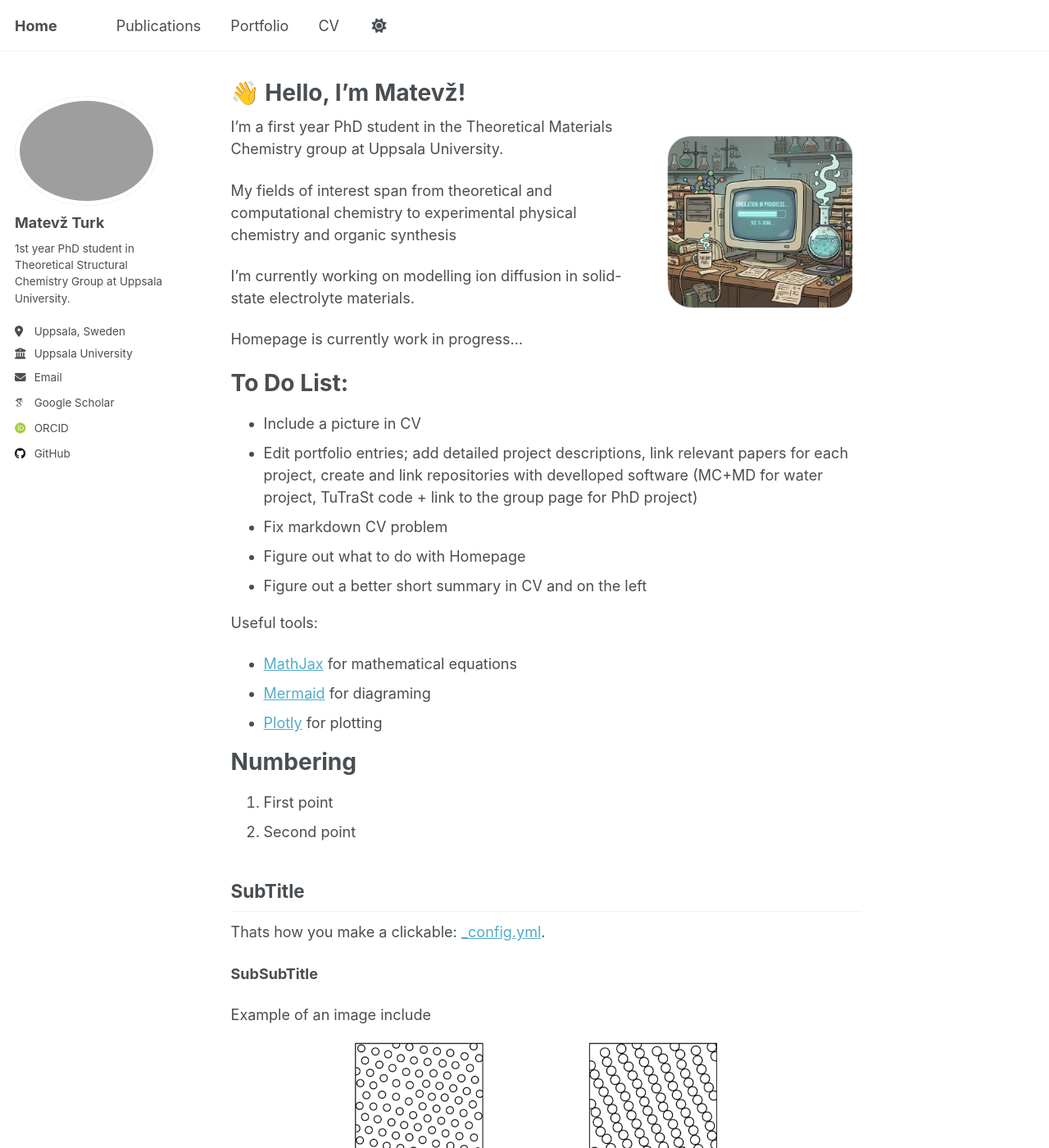
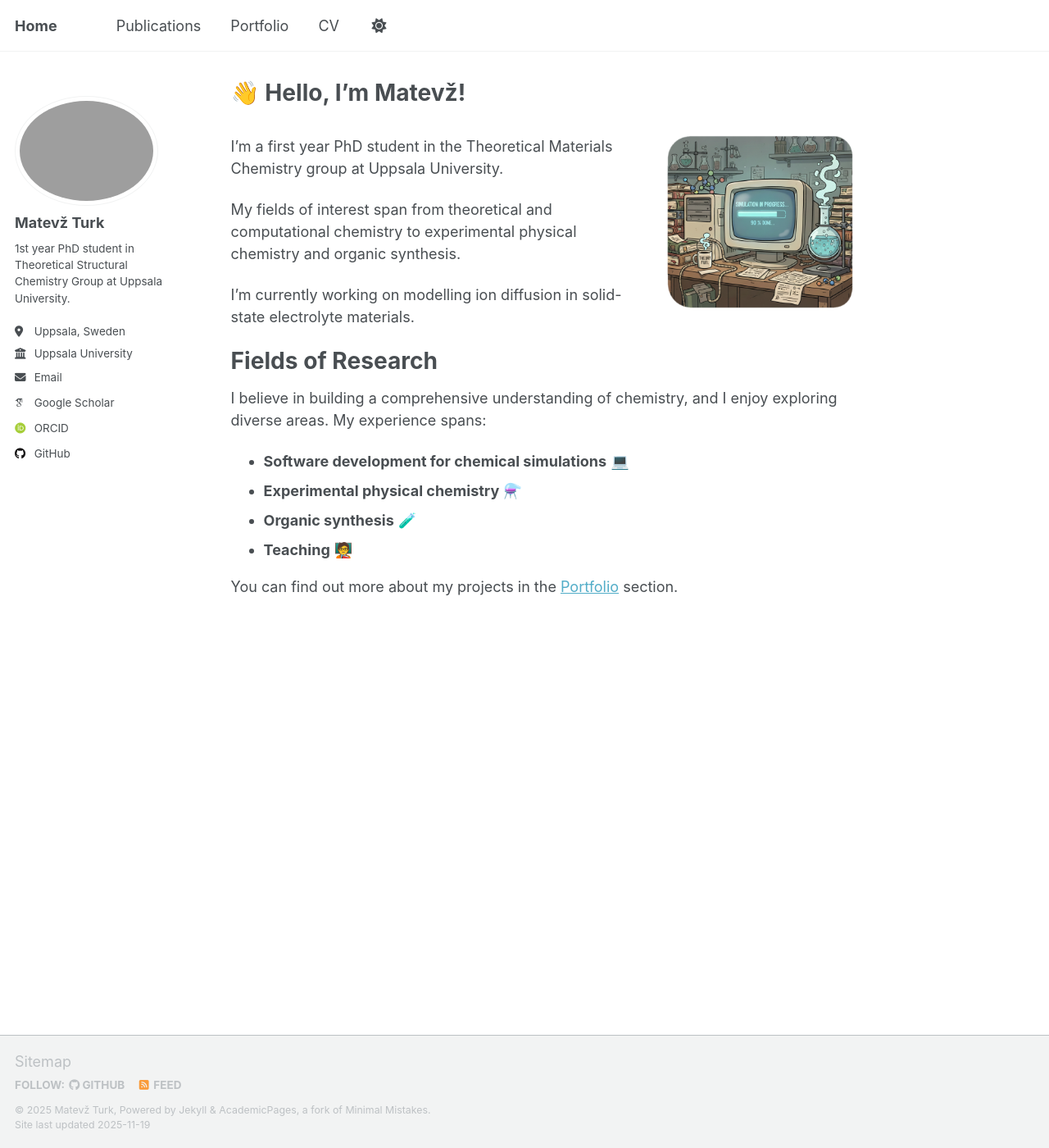
Before and after one commit to MatevzTurk/MatevzTurk.github.io, a Jekyll site: the page built from _pages/about.md, in a window 1280 px wide and 1400 px high. Shown: the whole window at 82% size. Built offline with Jekyll 4.4.1, drawn with Linux system fonts in a browser that asks for light colours; some web fonts are replaced; a script that is not in the unit is left out.

Commit message:
Update about.md

```diff
--- a/_pages/about.md
+++ b/_pages/about.md
@@ -8,45 +8,20 @@ redirect_from:
 ---
 
 ![Illustration theoretical chemistry](/images/doodle.png){: .align-right width="250px"}
+
 I'm a first year PhD student in the Theoretical Materials Chemistry group at Uppsala University.
 
-My fields of interest span from theoretical and computational chemistry to experimental physical chemistry and organic synthesis
+My fields of interest span from theoretical and computational chemistry to experimental physical chemistry and organic synthesis.
 
 I'm currently working on modelling ion diffusion in solid-state electrolyte materials.
 
+Fields of Research
+======
+I believe in building a comprehensive understanding of chemistry, and I enjoy exploring diverse areas. My experience spans:
 
+- **Software development for chemical simulations** 💻
+- **Experimental physical chemistry** ⚗️
+- **Organic synthesis** 🧪
+- **Teaching** 🧑‍🏫
 
-
-
-
-
-
-
-Homepage is currently work in progress...
-
-To Do List:
-======
-- Include a picture in CV
-- Edit portfolio entries; add detailed project descriptions, link relevant papers for each project, create and link repositories with develloped software (MC+MD for water project, TuTraSt code + link to the group page for PhD project)
-- Fix markdown CV problem
-- Figure out what to do with Homepage
-- Figure out a better short summary in CV and on the left
-
-Useful tools:
-- [MathJax](https://www.mathjax.org/) for mathematical equations
-- [Mermaid](https://mermaid.js.org/) for diagraming
-- [Plotly](https://plotly.com/javascript/) for plotting
-
-Numbering
-======
-1. First point
-2. Second point
-
-SubTitle
-------
-Thats how you make a clickable: [_config.yml](https://github.com/academicpages/academicpages.github.io/blob/master/_config.yml).
-
-**SubSubTitle**
-
-Example of an image include
-![Editing a Markdown file for a talk](/images/Urbic.png)
+You can find out more about my projects in the [Portfolio](https://matevzturk.github.io/portfolio) section.
```
